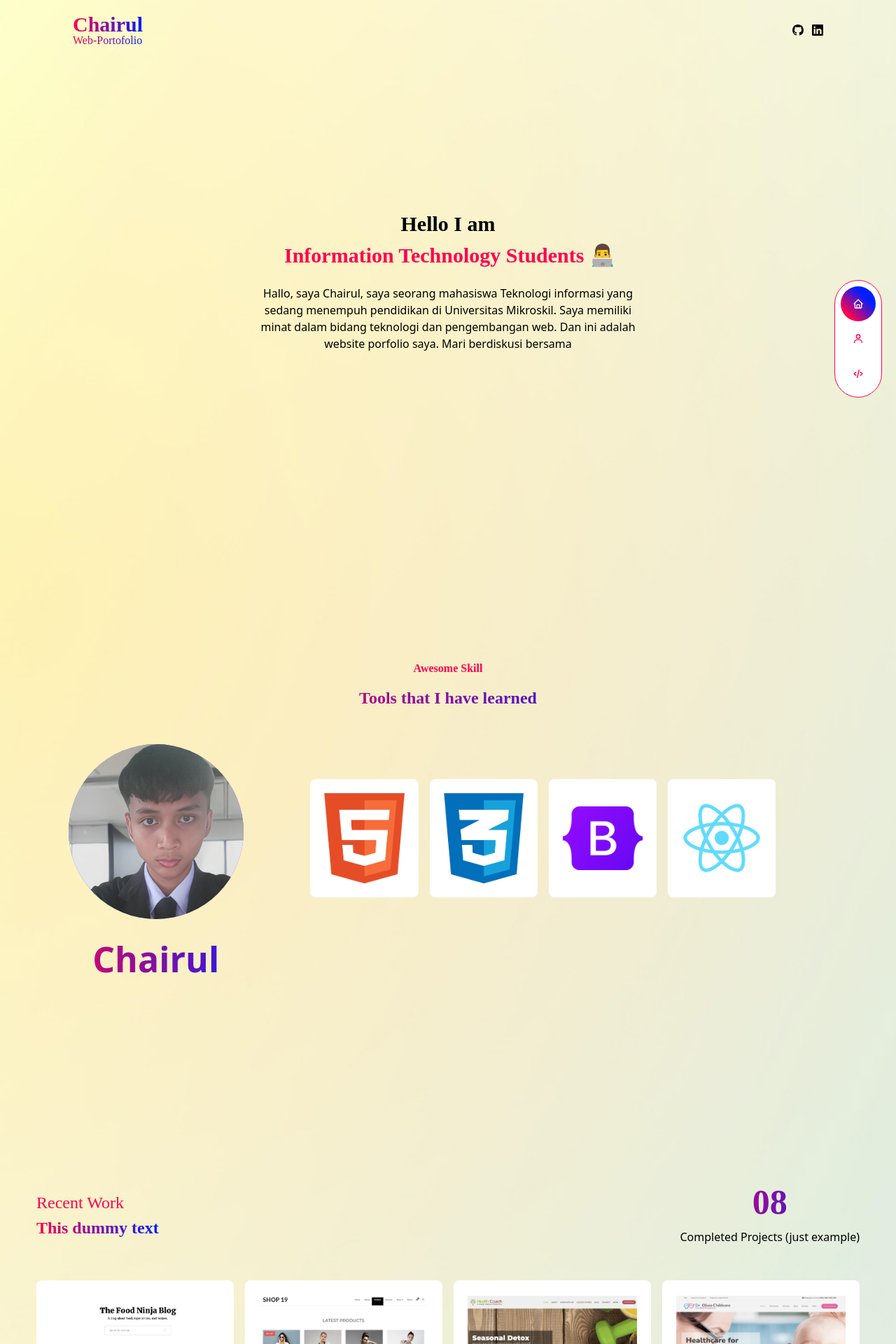
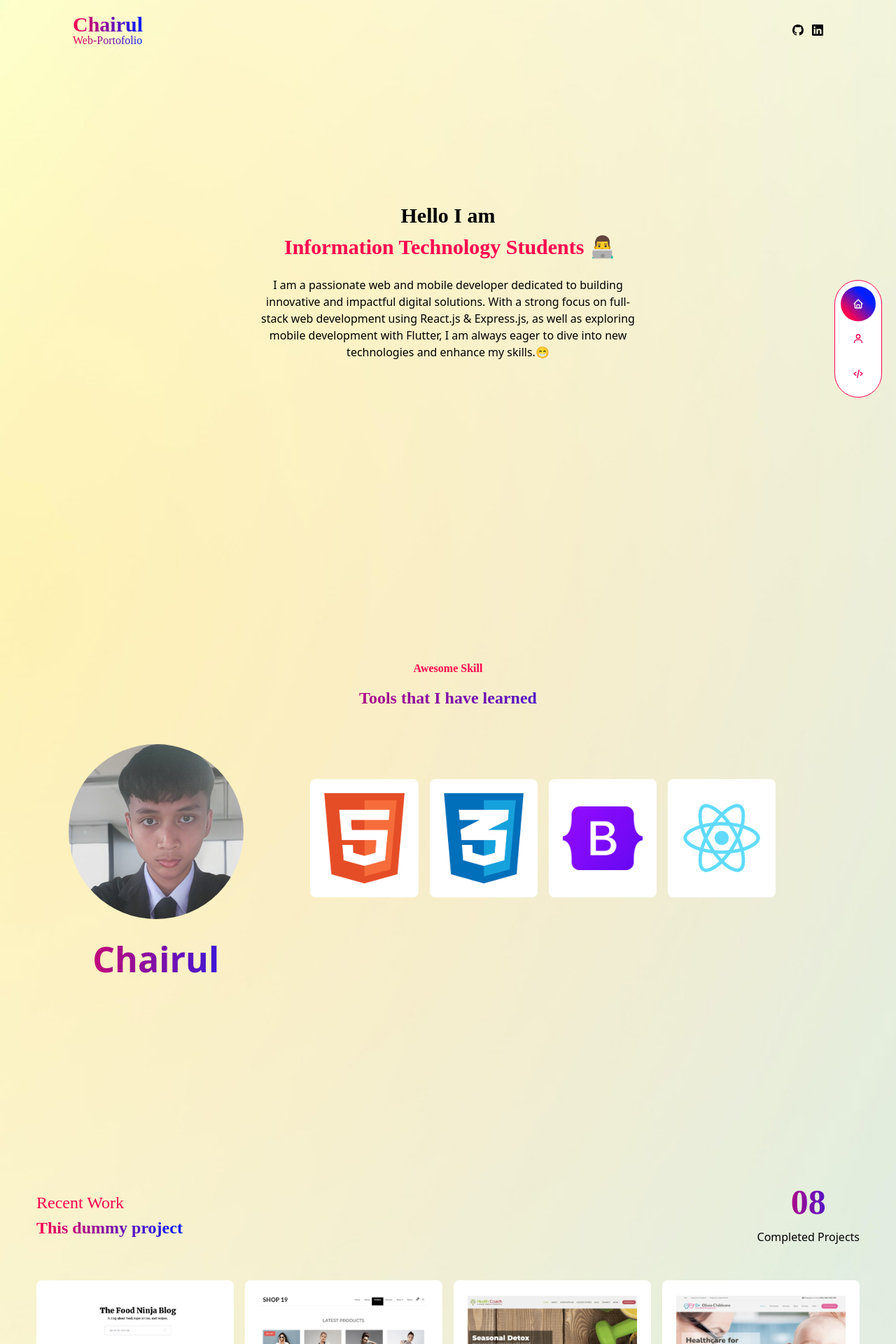
Before and after one commit to ChairulArul/Web-Portofolio, a React (Create React App) app: page / in a window 1280 px wide. Shown: the top 1920 px of the page at 70% size. Built offline with nearby package versions, Linux system fonts and the light colour scheme.

Commit message:
melakukan perbaikan

```diff
--- a/src/components/banner.jsx
+++ b/src/components/banner.jsx
@@ -30,10 +30,11 @@ export default function Banner() {
           </div>
         </div>
         <div className="max-w-[550px] mx-auto mt-5">
-          Hallo, saya Chairul, saya seorang mahasiswa Teknologi informasi yang
-          sedang menempuh pendidikan di Universitas Mikroskil. Saya memiliki
-          minat dalam bidang teknologi dan pengembangan web. Dan ini adalah
-          website porfolio saya. Mari berdiskusi bersama
+          I am a passionate web and mobile developer dedicated to building
+          innovative and impactful digital solutions. With a strong focus on
+          full-stack web development using React.js & Express.js, as well as
+          exploring mobile development with Flutter, I am always eager to dive
+          into new technologies and enhance my skills.😁
         </div>
       </div>
     </div>
--- a/src/components/portfolio.jsx
+++ b/src/components/portfolio.jsx
@@ -78,14 +78,14 @@ export default function Portfolio() {
               Recent Work
             </h4>
             <div className="text-gradient font-primary max-w-[700px] mx-auto text-[24px]">
-              This dummy text
+              This dummy project
             </div>
           </div>
           <div className="order-1 lg:order-2 text-center">
             <h2 className="text-gradient font-primary max-w-[700px] mx-auto text-[50px]">
               08
             </h2>
-            <div>Completed Projects (just example)</div>
+            <div>Completed Projects</div>
           </div>
         </div>
         <div
```
